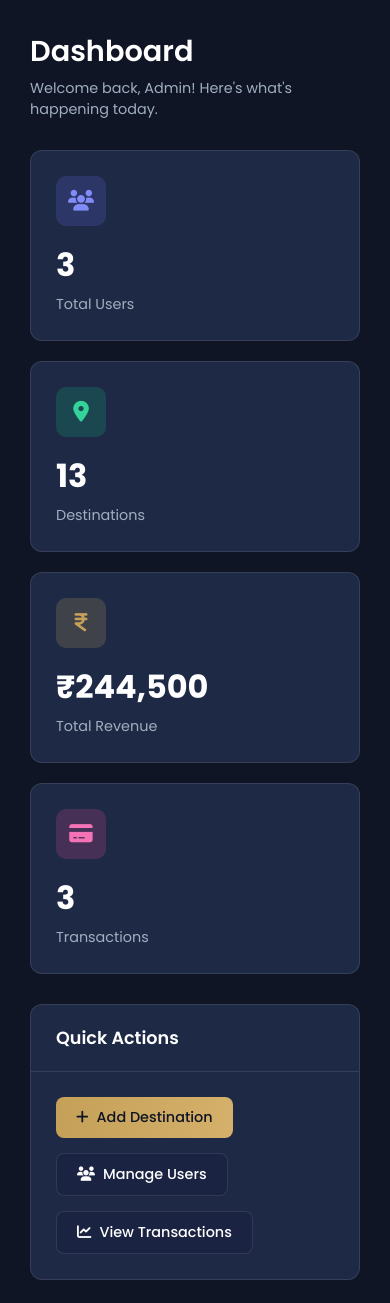
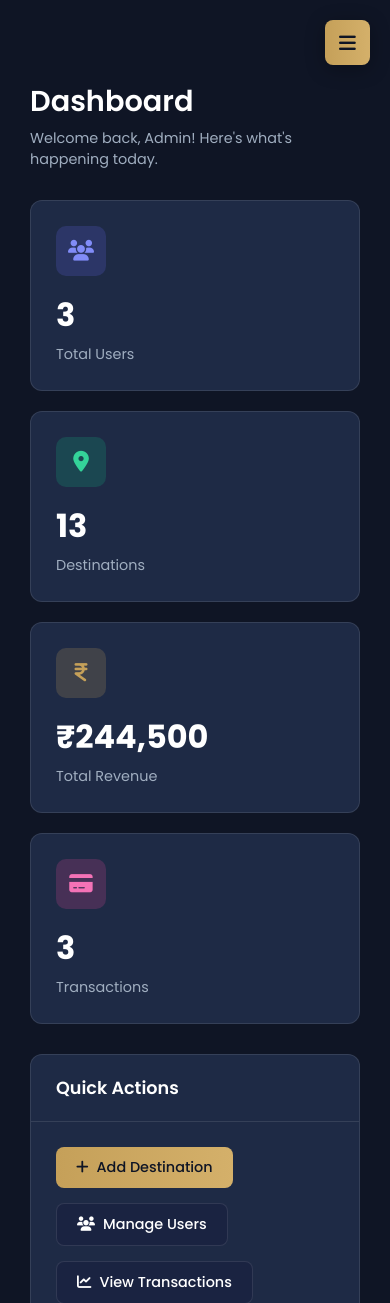
Before and after one commit to Rudra9069/roamingroutes-travel-website, a PHP site: page /conpanel/index.php in a window 390 px wide. Shown: the top 1303 px of the page. Run offline with PHP 8.4, Linux system fonts and the light colour scheme; the visitor is signed in with stand-in values (Sample User, id 1); data comes from the database, SQL or seed files in the repository.

Commit message:
Add mobile hamburger menu toggle for admin sidebar

```diff
--- a/conpanel/css/admin.css
+++ b/conpanel/css/admin.css
@@ -639,14 +639,66 @@ select.form-control {
     margin-top: 25px;
 }
 
+/* Mobile Sidebar Styles */
+.mobile-toggle {
+    display: none;
+    position: fixed;
+    top: 20px;
+    right: 20px;
+    z-index: 1001;
+    background: linear-gradient(90deg, var(--accent) 0%, #d4b06a 100%);
+    color: var(--primary-dark);
+    border: none;
+    width: 45px;
+    height: 45px;
+    border-radius: 8px;
+    font-size: 1.2rem;
+    cursor: pointer;
+    box-shadow: var(--shadow);
+    transition: all 0.3s ease;
+}
+
+.mobile-toggle:hover {
+    transform: translateY(-2px);
+}
+
+.mobile-overlay {
+    display: none;
+    position: fixed;
+    top: 0; left: 0; right: 0; bottom: 0;
+    background: rgba(0,0,0,0.6);
+    backdrop-filter: blur(3px);
+    z-index: 99;
+}
+
 /* Responsive */
 @media (max-width: 992px) {
+    .mobile-toggle {
+        display: flex;
+        align-items: center;
+        justify-content: center;
+    }
+
     .sidebar {
         transform: translateX(-100%);
+        transition: transform 0.3s cubic-bezier(0.4, 0, 0.2, 1);
+    }
+
+    .sidebar.active {
+        transform: translateX(0);
+    }
+
+    .mobile-overlay.active {
+        display: block;
     }
 
     .main-content {
         margin-left: 0;
+        padding-top: 80px; /* Space for the toggle button */
+    }
+
+    .page-header {
+        padding-right: 50px;
     }
 }
 
--- a/conpanel/includes/sidebar.php
+++ b/conpanel/includes/sidebar.php
@@ -1,3 +1,9 @@
+<!-- Mobile Sidebar Toggle -->
+<button class="mobile-toggle" onclick="document.querySelector('.sidebar').classList.toggle('active'); document.querySelector('.mobile-overlay').classList.toggle('active');">
+    <i class="fas fa-bars"></i>
+</button>
+<div class="mobile-overlay" onclick="document.querySelector('.sidebar').classList.remove('active'); this.classList.remove('active');"></div>
+
 <div class="sidebar">
     <div class="sidebar-logo">
         <img src="../img/logo/rr_logo_white.png" alt="Roaming Routes">
```
